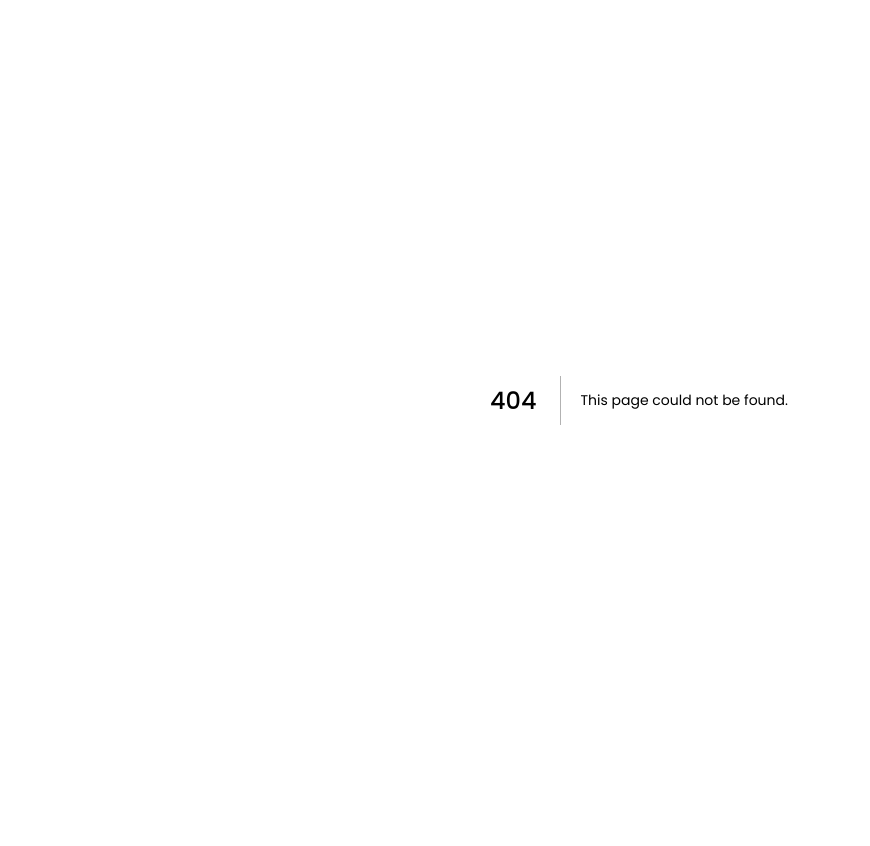
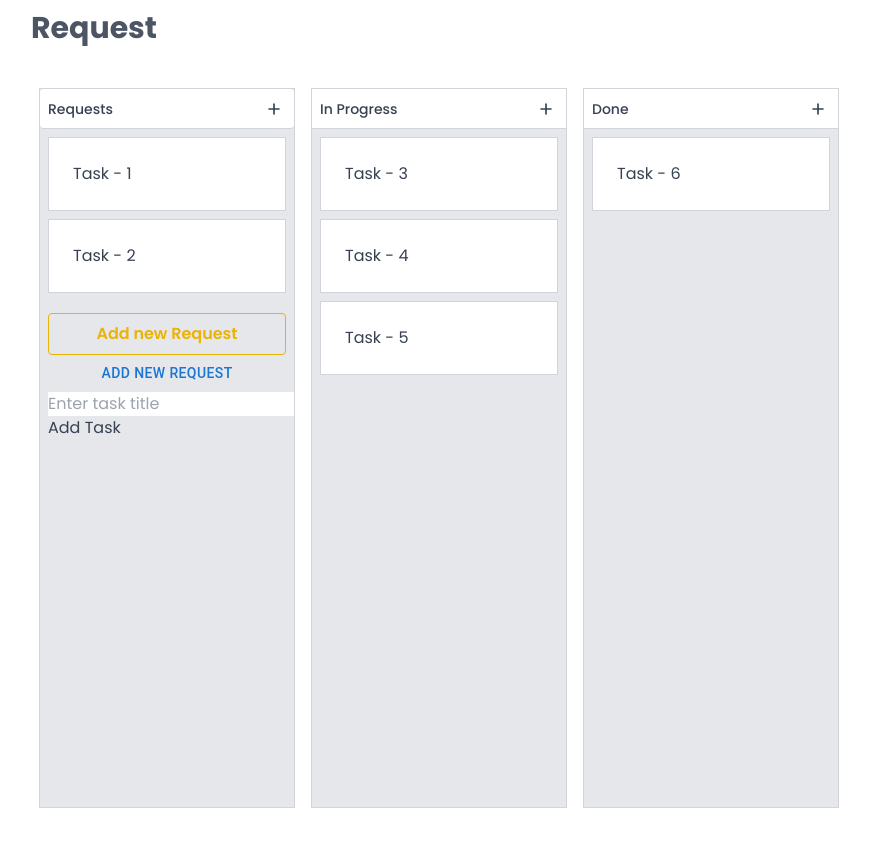
Before and after one commit to pr3b/penateam-old, a Next.js app: page /dashboard/page/KanbanBoard in a window 1280 px wide. Before the commit this address had no page. Shown: the whole page, without its empty margins (1-871 px from the left). Before the commit the page ends 800 px from the top, so only its background shows below. Built offline with nearby package versions, Linux system fonts and the light colour scheme; no server answers.

Commit message:
kanban board change position

```diff
--- /dev/null
+++ b/pages/dashboard/page/KanbanBoard.js
@@ -0,0 +1,208 @@
+import React, { useEffect, useState } from 'react';
+import AddTaskForm from '../components/AddTaskForm';
+import axios from 'axios';
+import { Button } from '@mui/material';
+import { useSession } from 'next-auth/react';
+import { categoryDone, categoryInProgress, categoryRequest } from '@/utils/category';
+
+const KanbanBoard = () => {
+  const {data: session, status} = useSession()
+  const userSessionEmail = session?.user?.email
+  const [tasks, setTasks] = useState([
+    { id: 1, title: 'Task - 1', category: categoryRequest },
+    { id: 2, title: 'Task - 2', category: categoryRequest },
+    { id: 3, title: 'Task - 3', category: categoryInProgress },
+    { id: 4, title: 'Task - 4', category: categoryInProgress },
+    { id: 5, title: 'Task - 5', category: categoryInProgress },
+    { id: 6, title: 'Task - 6', category: categoryDone },
+  ]);
+
+  const handleAddTask = (newTask) => {
+    setTasks((prevTasks) => [...prevTasks, newTask]);
+  };
+
+  //Send email to admin when user created request
+  //Send email to user when category changed by admin
+
+  const sendEmailNotification = async (taskTitle, category) => {
+    const emailData = {
+      to: userSessionEmail, // Replace with the recipient email address
+      from: 'hello@penateam.com', // Replace with your sender email address
+      subject: 'Penateam Task Update',
+      text: `Task "${taskTitle}" moved to "${category}" category.`,
+    };
+
+    try {
+      const response = await axios.post("/api/mail/email-notification", emailData);
+      if(response.status){
+        console.log("Email Notification sent Successfully")
+      } else {
+        console.error("Failed to send email")
+      }
+    } catch (error) {
+      console.error("Error sending email:", error)
+    }
+  };
+
+  const handleDragStart = (e, taskId) => {
+    e.dataTransfer.setData('text/plain', taskId.toString());
+  };
+
+  const handleDragOver = (e) => {
+    e.preventDefault();
+  };
+
+  const handleDrop = (e, category) => {
+    const taskId = parseInt(e.dataTransfer.getData('text/plain'), 10);
+    const updatedTasks = tasks.map((task) => {
+      if (task.id === taskId) {
+        return { ...task, category };
+      }
+      return task;
+    });
+    setTasks(updatedTasks);
+    const updatedTask = updatedTasks.find((task) => task.id === taskId);
+    sendEmailNotification(updatedTask.title, category);
+  };
+
+  return (
+    <>
+      <div className="ml-8 mt-2 md:flex md:items-center md:justify-between">
+        <div className="flex-1 min-w-0">
+          <h3
+            className="text-xl font-bold leading-5 text-gray-600 sm:text-3xl sm:leading-10 break-normal sm:truncate"
+          >
+            Request
+          </h3>
+        </div>
+      </div>
+      <div className="flex w-100vw h-screen p-10 space-x-4 overflow-auto text-gray-700">
+        <div className="flex flex-col flex-shrink-0 w-64 bg-gray-200 border border-gray-300">
+          <div className="flex items-center justify-between flex-shrink-0 h-10 px-2 border-b border-gray-300 bg-white rounded">
+            <span className="block text-sm font-medium">Requests</span>
+            <button className="flex items-center justify-center w-6 h-6">
+              <svg
+                className="w-5 h-5"
+                fill="none"
+                viewBox="0 0 24 24"
+                stroke="currentColor"
+              >
+                <path
+                  strokeLinecap="round"
+                  strokeLinejoin="round"
+                  strokeWidth="2"
+                  d="M12 6v6m0 0v6m0-6h6m-6 0H6"
+                ></path>
+              </svg>
+            </button>
+          </div>
+          <div
+            className="flex flex-col px-2 pb-2 overflow-auto"
+            onDragOver={(e) => handleDragOver(e)}
+            onDrop={(e) => handleDrop(e, categoryRequest)}
+          >
+            {tasks
+              .filter((task) => task.category === 'todo')
+              .map((task) => (
+                <div
+                  key={task.id}
+                  className="p-6 mt-2 border border-gray-300 bg-white cursor-pointer"
+                  draggable
+                  onDragStart={(e) => handleDragStart(e, task.id)}
+                >
+                  {task.title}
+                </div>
+              ))}
+              <button className="mt-5 bg-transparent hover:bg-yellow-500 text-yellow-500 font-semibold hover:text-white py-2 px-4 border border-yellow-500 hover:border-transparent rounded">
+                Add new Request
+              </button>
+              <Button>Add new Request</Button>
+              <AddTaskForm onAddTask={handleAddTask}/>
+          </div>
+        </div>
+
+        <div className="flex flex-col flex-shrink-0 w-64 bg-gray-200 border border-gray-300">
+          <div className="flex items-center justify-between flex-shrink-0 h-10 px-2 border-b border-gray-300 bg-white">
+            <span className="block text-sm font-medium">In Progress</span>
+            <button className="flex items-center justify-center w-6 h-6">
+              <svg
+                className="w-5 h-5"
+                fill="none"
+                viewBox="0 0 24 24"
+                stroke="currentColor"
+              >
+                <path
+                  strokeLinecap="round"
+                  strokeLinejoin="round"
+                  strokeWidth="2"
+                  d="M12 6v6m0 0v6m0-6h6m-6 0H6"
+                ></path>
+              </svg>
+            </button>
+          </div>
+          <div
+            className="flex flex-col px-2 pb-2 overflow-auto"
+            onDragOver={(e) => handleDragOver(e)}
+            onDrop={(e) => handleDrop(e, categoryInProgress)}
+          >
+            {tasks
+              .filter((task) => task.category === 'inProgress')
+              .map((task) => (
+                <div
+                  key={task.id}
+                  className="p-6 mt-2 border border-gray-300 bg-white cursor-pointer"
+                  draggable
+                  onDragStart={(e) => handleDragStart(e, task.id)}
+                >
+                  {task.title}
+                </div>
+              ))}
+              {/* <AddTaskForm onAddTask={handleAddTask}/> */}
+          </div>
+        </div>
+
+        <div className="flex flex-col flex-shrink-0 w-64 bg-gray-200 border border-gray-300">
+          <div className="flex items-center justify-between flex-shrink-0 h-10 px-2 border-b border-gray-300 bg-white">
+            <span className="block text-sm font-medium">Done</span>
+            <button className="flex items-center justify-center w-6 h-6">
+              <svg
+                className="w-5 h-5"
+                fill="none"
+                viewBox="0 0 24 24"
+                stroke="currentColor"
+              >
+                <path
+                  strokeLinecap="round"
+                  strokeLinejoin="round"
+                  strokeWidth="2"
+                  d="M12 6v6m0 0v6m0-6h6m-6 0H6"
+                ></path>
+              </svg>
+            </button>
+          </div>
+          <div
+            className="flex flex-col px-2 pb-2 overflow-auto"
+            onDragOver={(e) => handleDragOver(e)}
+            onDrop={(e) => handleDrop(e, categoryDone)}
+          >
+            {tasks
+              .filter((task) => task.category === 'done')
+              .map((task) => (
+                <div
+                  key={task.id}
+                  className="p-6 mt-2 border border-gray-300 bg-white cursor-pointer"
+                  draggable
+                  onDragStart={(e) => handleDragStart(e, task.id)}
+                >
+                  {task.title}
+                </div>
+              ))}
+              {/* <AddTaskForm onAddTask={handleAddTask}/> */}
+          </div>
+        </div>
+      </div>
+    </>
+  );
+};
+
+export default KanbanBoard;
```
